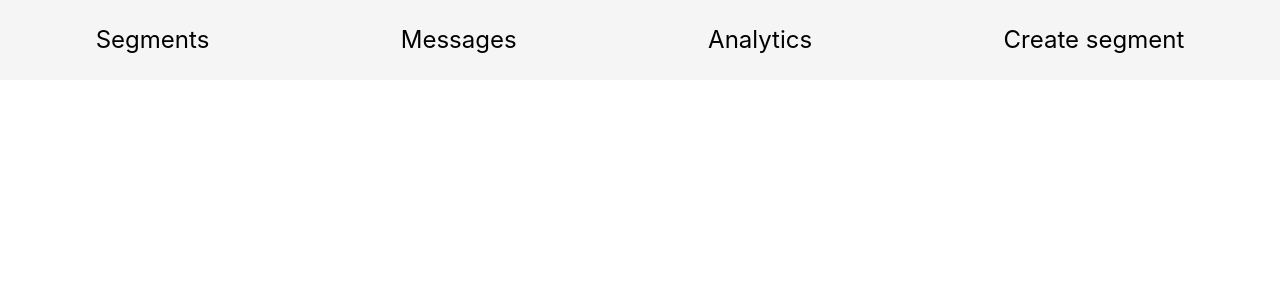
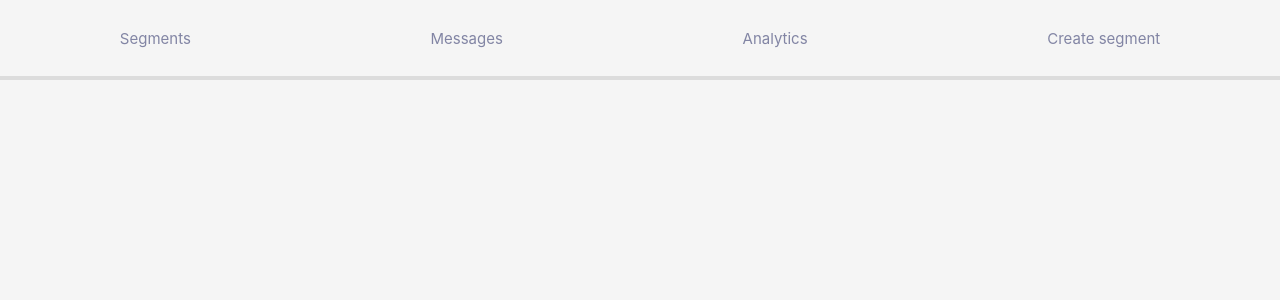
Before and after one commit to Timur-er/numo_admin, a React (Create React App) app: page / in a window 1280 px wide. Shown: the top 300 px of the page. Built offline with nearby package versions, Linux system fonts and the light colour scheme.

Commit message:
bg and header changes

```diff
--- a/src/Components/Header/Header.module.scss
+++ b/src/Components/Header/Header.module.scss
@@ -2,15 +2,20 @@
   background-color: #F5F5F5;
   width: 100%;
   height: 80px;
-  font-size: 24px;
+  font-size: 15px;
   display: flex;
   vertical-align: center;
   align-items: center;
   justify-content: space-around;
+  border-bottom: 4px solid rgba(0, 0, 0, 0.10);
+
 
   &__link {
     text-decoration: none;
-    color: black;
-
+    color: #8285A4;
+    &:hover {
+      color: #1964FF;
+      transition: 0.3s ease all;
+    }
   }
 }
--- a/src/index.css
+++ b/src/index.css
@@ -5,6 +5,7 @@ body {
     sans-serif;
     -webkit-font-smoothing: antialiased;
     -moz-osx-font-smoothing: grayscale;
+    background-color: #F5F5F5;
 }
 
 code {
```
